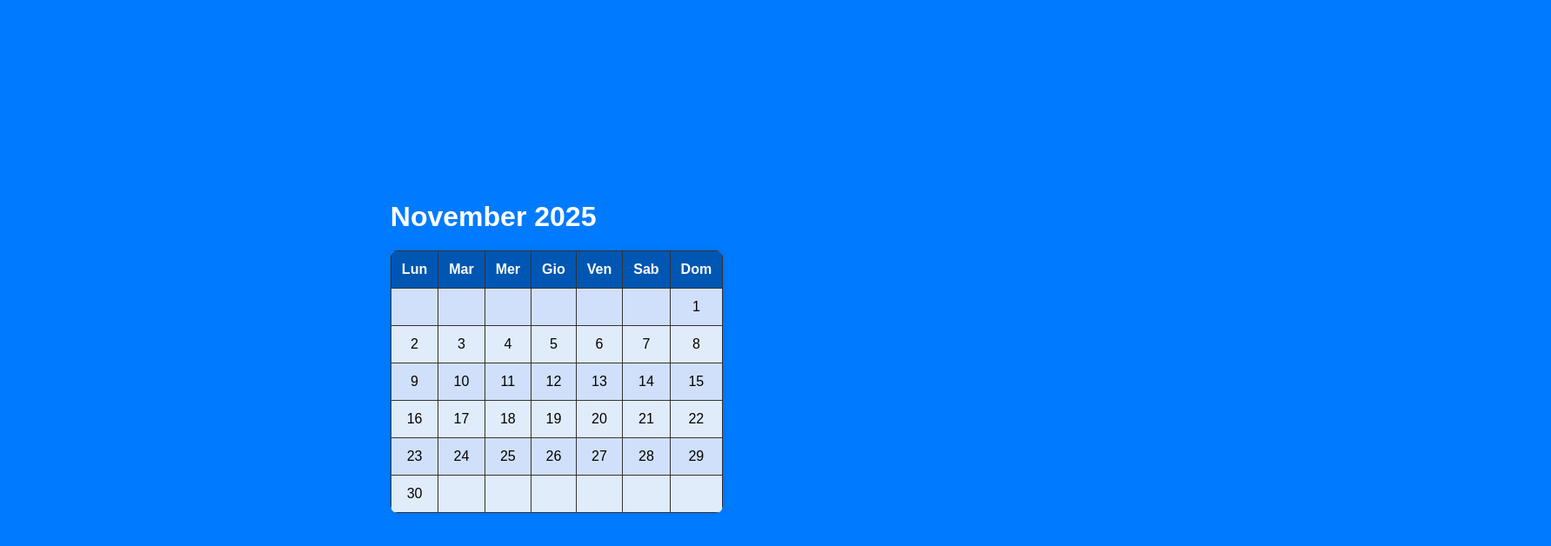
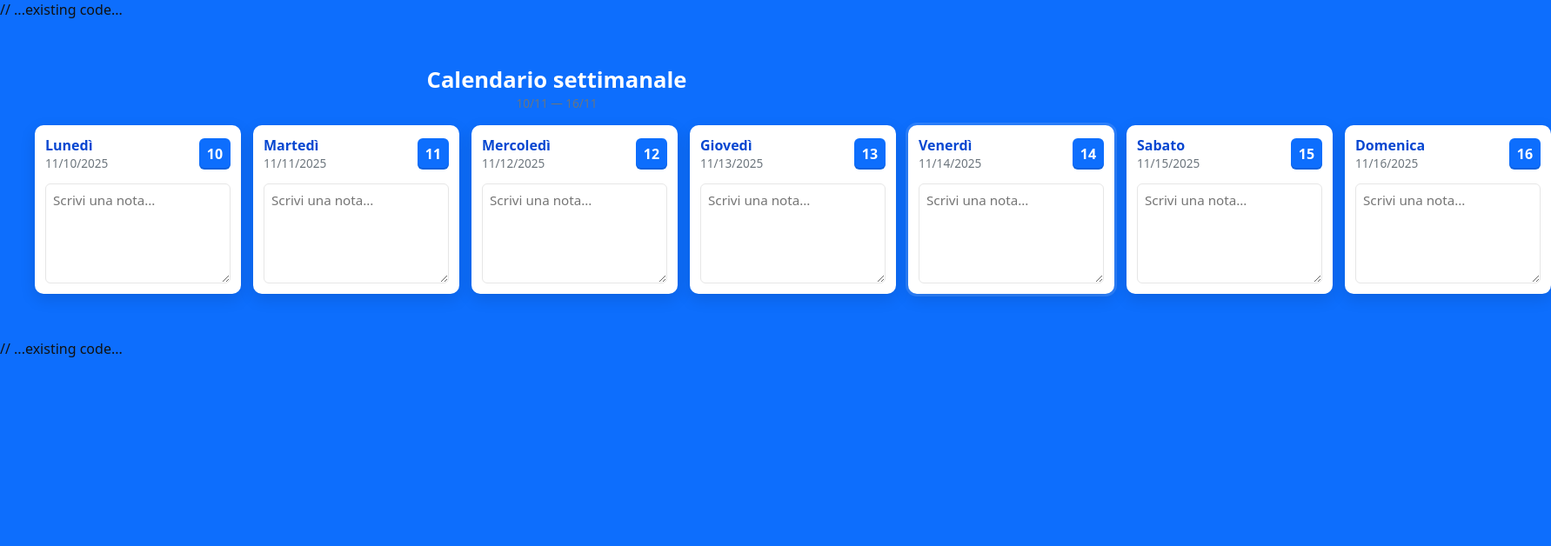
Before and after one commit to susannarussing/miosito3, a plain HTML site: page index.html in a window 1280 px wide. Shown: the whole page at 87% size, 1783 px wide, since content can reach past the window. Drawn offline with Linux system fonts and the light colour scheme.

Commit message:
Update index.html
versione nuova

```diff
--- a/index.html
+++ b/index.html
@@ -1,165 +1,140 @@
-<!DOCTYPE html>
-<html lang="en">
+// ...existing code...
+<!doctype html>
+<html lang="it">
 <head>
-    <meta charset="UTF-8">
-    <meta name="viewport" content="width=device-width, initial-scale=1.0">
-    <title>Hello World</title>
+  <meta charset="utf-8" />
+  <meta name="viewport" content="width=device-width,initial-scale=1" />
+  <title>Calendario settimanale</title>
   <style>
-        body {
-            font-family: Arial, sans-serif;
-            background-color: #007BFF; /* Changed to blue background */
-            display: flex;
-            justify-content: center;
-            align-items: center;
-            height: 100vh;
-            margin: 0;
+    :root{
+      --bg:#0d6efd; /* blu */
+      --card:#ffffff;
+      --muted:#6c757d;
+      --accent:#0747d1;
     }
-
-        h1 {
-            color: white;
-            margin-bottom: 20px;
+    html,body{height:100%;margin:0;font-family:system-ui,-apple-system,Segoe UI,Roboto,Helvetica,Arial,sans-serif;background:var(--bg);color:#111}
+    .wrap{max-width:1200px;margin:32px auto;padding:20px}
+    header{color:#fff;text-align:center;margin-bottom:16px}
+    h1{margin:0;font-size:1.6rem}
+    .week{
+      display:grid;
+      grid-template-columns:repeat(7,1fr);
+      gap:14px;
     }
-
-        table {
-            border-collapse: collapse;
-            width: 80%;
-            max-width: 800px;
-            box-shadow: 0 0 10px rgba(0, 0, 0, 0.1);
-            border-radius: 8px;
-            overflow: hidden;
+    @media (max-width:900px){ .week{grid-template-columns:repeat(2,1fr);} }
+    @media (max-width:480px){ .week{grid-template-columns:1fr;} }
+    .day{
+      background:var(--card);
+      border-radius:10px;
+      padding:12px;
+      box-shadow:0 6px 18px rgba(0,0,0,0.12);
+      display:flex;
+      flex-direction:column;
+      min-height:170px;
     }
-
-        th, td {
-            border: 1px solid #333;
-            padding: 12px;
-            text-align: center;
-            transition: background-color 0.3s;
+    .day-header{display:flex;align-items:center;justify-content:space-between;margin-bottom:8px}
+    .day-name{font-weight:600;color:var(--accent)}
+    .day-number{
+      background:var(--bg);
+      color:#fff;
+      width:36px;height:36px;
+      display:flex;align-items:center;justify-content:center;
+      border-radius:6px;font-weight:700;
+      box-shadow:inset 0 -2px 0 rgba(0,0,0,0.12);
     }
-
-        th {
-            background-color: #0056b3; /* Darker blue for headers */
-            color: white;
+    .notes{
+      margin-top:6px;flex:1;display:flex;flex-direction:column;
     }
-
-        tr:nth-child(even) {
-            background-color: #e0ecf9;
+    textarea{
+      resize:vertical;min-height:80px;max-height:300px;
+      border:1px solid #e6e6e6;border-radius:6px;padding:8px;font-family:inherit;
+      font-size:0.95rem;flex:1;
     }
-
-        tr:nth-child(odd) {
-            background-color: #d0e0fa;
-        }
-
-        td:hover {
-            background-color: #cce;
-        }
-
-        table {
-            border-collapse: collapse;
-            width: 80%;
-            max-width: 800px;
-            box-shadow: 0 0 10px rgba(0, 0, 0, 0.1);
-            border-radius: 8px;
-            overflow: hidden;
-        }
-
-        th, td {
-            border: 1px solid #333;
-            padding: 12px;
-            text-align: center;
-            transition: background-color 0.3s;
-        }
-
-        th {
-            background-color: #0056b3; /* Darker blue for headers */
-            color: white;
-        }
-
-        tr:nth-child(even) {
-            background-color: #e0ecf9;
-        }
-
-        tr:nth-child(odd) {
-            background-color: #d0e0fa;
-        }
-
-        td:hover {
-            background-color: #cce;
-        }
+    .muted{font-size:0.85rem;color:var(--muted)}
+    .saved{font-size:0.8rem;color:green;margin-top:6px;display:none}
   </style>
 </head>
 <body>
+  <div class="wrap">
+    <header>
+      <h1>Calendario settimanale</h1>
+      <div class="muted" id="week-range"></div>
+    </header>
+
+    <main class="week" id="week">
+      <!-- Giorni inseriti via JS -->
+    </main>
+  </div>
+
+  <script>
+    // genera la settimana (lunedì → domenica)
+    const weekEl = document.getElementById('week');
+    const rangeEl = document.getElementById('week-range');
+    const dayNames = ['Lunedì','Martedì','Mercoledì','Giovedì','Venerdì','Sabato','Domenica'];
+
+    function startOfWeek(date){
+      // ritorna lunedì della settimana del date
+      const d = new Date(date.getFullYear(), date.getMonth(), date.getDate());
+      const day = (d.getDay() + 6) % 7; // 0 = Monday
+      d.setDate(d.getDate() - day);
+      return d;
+    }
+
+    function formatYMD(d){
+      return d.toISOString().slice(0,10);
+    }
+
+    function formatShort(d){
+      return d.getDate() + '/' + (d.getMonth()+1);
+    }
+
+    function renderWeek(today=new Date()){
+      weekEl.innerHTML = '';
+      const monday = startOfWeek(today);
+      const sunday = new Date(monday); sunday.setDate(monday.getDate()+6);
+      rangeEl.textContent = formatShort(monday) + ' — ' + formatShort(sunday);
+
+      for(let i=0;i<7;i++){
+        const dt = new Date(monday); dt.setDate(monday.getDate()+i);
+        const key = 'note-'+formatYMD(dt);
+        const saved = localStorage.getItem(key) || '';
+        const isToday = formatYMD(dt) === formatYMD(new Date());
+
+        const dayCard = document.createElement('section');
+        dayCard.className = 'day';
+        dayCard.innerHTML = `
+          <div class="day-header">
             <div>
-        <h1 id="month-year"></h1>
-        <table>
-            <thead>
-                <tr>
-                    <th>Lun</th>
-                    <th>Mar</th>
-                    <th>Mer</th>
-                    <th>Gio</th>
-                    <th>Ven</th>
-                    <th>Sab</th>
-                    <th>Dom</th>
-                </tr>
-            </thead>
-            <tbody id="calendar-body">
-            </tbody>
-        </table>
+              <div class="day-name">${dayNames[i]}</div>
+              <div class="muted">${dt.toLocaleDateString()}</div>
             </div>
-    <script>
-        const date = new Date();
-        const month = date.getMonth();
-        const year = date.getFullYear();
-        const daysInMonth = new Date(year, month + 1, 0).getDate();
-        const firstDay = new Date(year, month, 1).getDay();
-        const tbody = document.getElementById('calendar-body');
-        const monthYearHeader = document.getElementById('month-year');
+            <div class="day-number" title="${dt.toLocaleDateString()}">${dt.getDate()}</div>
+          </div>
+          <div class="notes">
+            <textarea id="${key}" placeholder="Scrivi una nota..."></textarea>
+            <div class="saved" id="saved-${key}">Salvato</div>
+          </div>
+        `;
+        if(isToday){
+          dayCard.style.outline = '3px solid rgba(255,255,255,0.12)';
+        }
+        weekEl.appendChild(dayCard);
 
-        // Set the month and year in the header
-        monthYearHeader.textContent = `${date.toLocaleString('default', { month: 'long' })} ${year}`;
+        const ta = dayCard.querySelector('textarea');
+        const savedEl = dayCard.querySelector('.saved');
+        ta.value = saved;
+        let timeout;
+        ta.addEventListener('input', () => {
+          localStorage.setItem(key, ta.value);
+          savedEl.style.display = 'inline';
+          clearTimeout(timeout);
+          timeout = setTimeout(()=> savedEl.style.display = 'none', 1200);
+        });
+      }
+    }
 
-        for (let i = 0; i < 6; i++) {
-            const tr = document.createElement('tr');
-            for (let j = 0; j < 7; j++) {
-                const td = document.createElement('td');
-                const day = i * 7 + j - firstDay + 1;
-                if (day > 0 && day <= daysInMonth) {
-                    td.textContent = day;
-                } else {
-                    td.textContent = '';
-                }
-                tr.appendChild(td);
-            }
-            tbody.appendChild(tr);
-        }
+    renderWeek();
   </script>
-    <script>
-        const date = new Date();
-        const month = date.getMonth();
-        const year = date.getFullYear();
-        const daysInMonth = new Date(year, month + 1, 0).getDate();
-        const firstDay = new Date(year, month, 1).getDay();
-        const tbody = document.getElementById('calendar-body');
-        const monthYearHeader = document.getElementById('month-year');
-
-        // Set the month and year in the header
-        monthYearHeader.textContent = `${date.toLocaleString('default', { month: 'long' })} ${year}`;
-
-        for (let i = 0; i < 6; i++) {
-            const tr = document.createElement('tr');
-            for (let j = 0; j < 7; j++) {
-                const td = document.createElement('td');
-                const day = i * 7 + j - firstDay + 1;
-                if (day > 0 && day <= daysInMonth) {
-                    td.textContent = day;
-                } else {
-                    td.textContent = '';
-                }
-                tr.appendChild(td);
-            }
-            tbody.appendChild(tr);
-        }
-    </script>
-    </table>
 </body>
 </html>
+// ...existing code...
```
Lines whose indentation alone changed are shown as unchanged.
